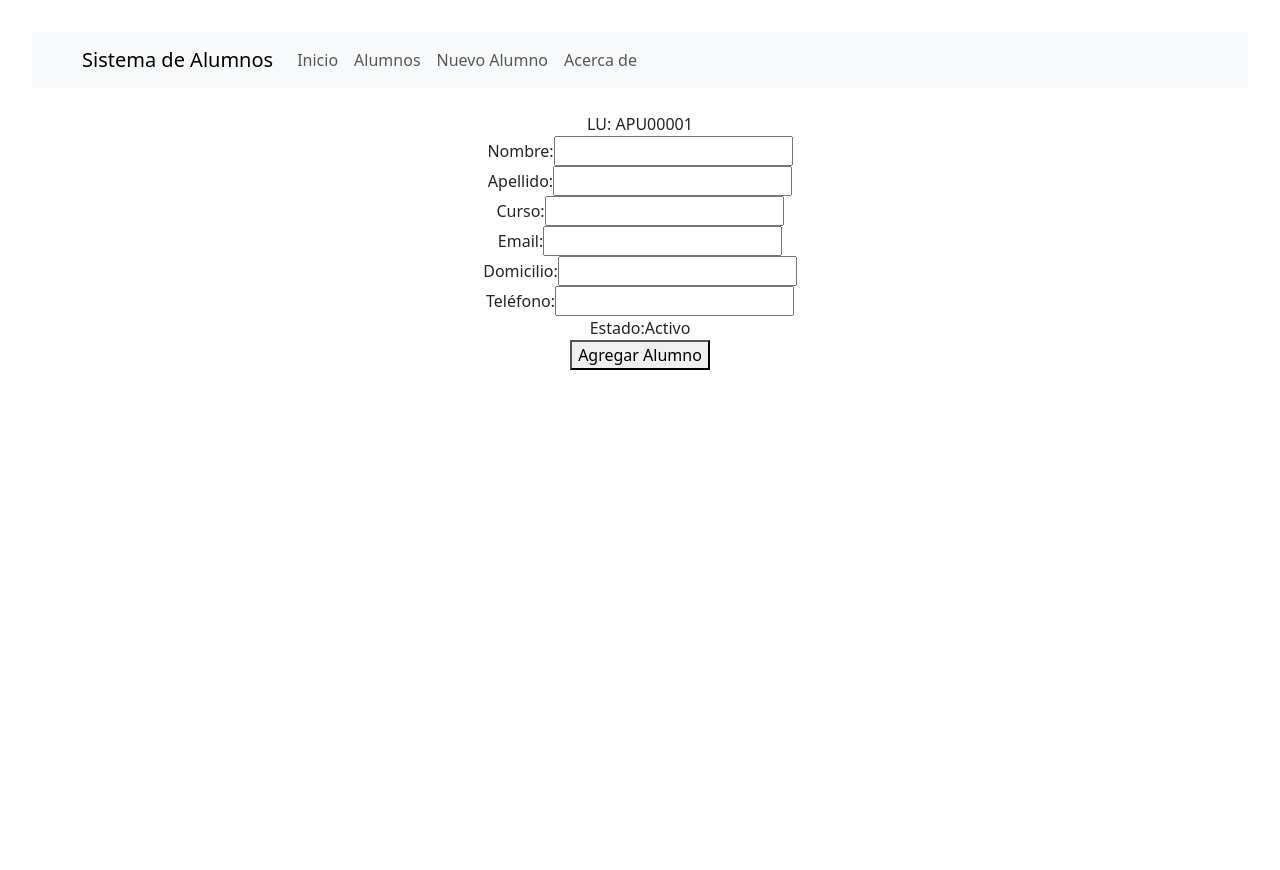
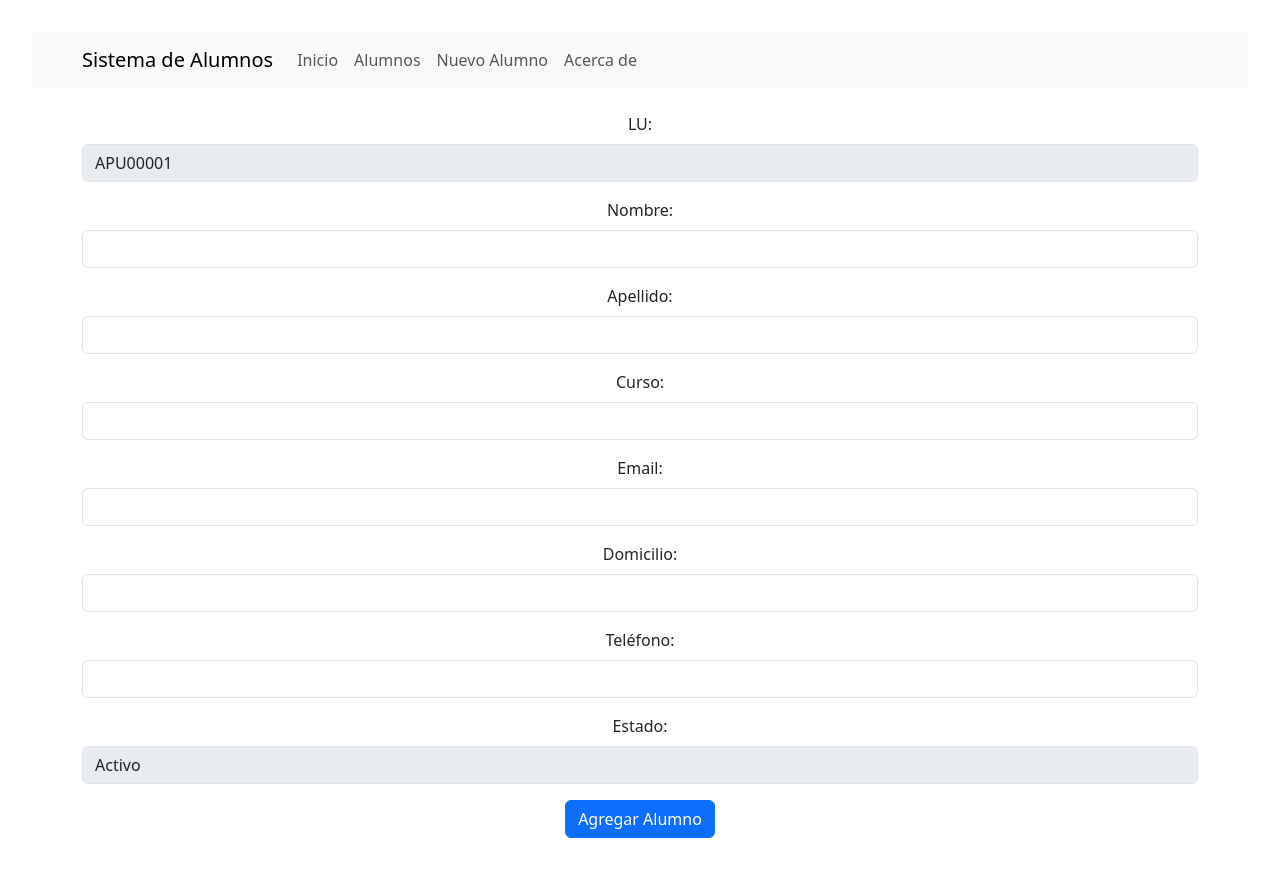
Before and after one commit to santip019/pv_tp5_grupo21, a React (Vite) app: page /nuevo-alumno in a window 1280 px wide. Before the commit the page ends 800 px from the top, so only its background shows below. Built offline with nearby package versions, Linux system fonts and the light colour scheme.

Commit message:
style: se agrega estilo básico a NuevoAlumno [Efimov Valentina]

```diff
--- a/src/assets/components/NuevoAlumno.jsx
+++ b/src/assets/components/NuevoAlumno.jsx
@@ -1,4 +1,6 @@
 import { useNuevoAlumno } from '../../hooks/useNuevoAlumno';
+import Form from 'react-bootstrap/Form';
+import Button from 'react-bootstrap/Button';
 
 const NuevoAlumno = ({ setAlumnos, alumnos }) => {
   const {
@@ -9,88 +11,41 @@ const NuevoAlumno = ({ setAlumnos, alumnos }) => {
   } = useNuevoAlumno(alumnos, setAlumnos);
 
   return (
-    <form onSubmit={manejarEnvio}>
-      <div>
-        <label>LU: </label>
-        <span> {siguienteLU}</span>
-      </div>
-      <div>
-        <label>Nombre:</label>
-        <input
-          type="text"
-          name="nombre"
-          value={nuevoAlumno.nombre}
-          onChange={manejarCambio}
-          pattern="^(?!\s*$)[a-zA-ZáéíóúÁÉÍÓÚñÑ0\s]+$"
-          title="Solo letras y espacios, no solo espacios"
-        />
-      </div>
-      <div>
-        <label>Apellido:</label>
-        <input
-          type="text"
-          name="apellido"
-          value={nuevoAlumno.apellido}
-          onChange={manejarCambio}
-          pattern="^(?!\s*$)[a-zA-ZáéíóúÁÉÍÓÚñÑ\s]+$"
-          title="Solo letras y espacios, no solo espacios"
-        />
-      </div>
-      <div>
-        <label>Curso:</label>
-        <input
-          type="text"
-          name="curso"
-          value={nuevoAlumno.curso}
-          onChange={manejarCambio}
-          pattern="^(?!\s*$)[a-zA-ZáéíóúÁÉÍÓÚñÑ0-9\s]+$"
-          title="Letras, números y espacios, no solo espacios"
-        />
-      </div>
-      <div>
-        <label>Email:</label>
-        <input
-          type="email"
-          name="email"
-          value={nuevoAlumno.email}
-          onChange={manejarCambio}
-        />
-      </div>
-      <div>
-        <label>Domicilio:</label>
-        <input
-          type="text"
-          name="domicilio"
-          value={nuevoAlumno.domicilio}
-          onChange={manejarCambio}
-          pattern="^(?!\s*$)[a-zA-ZáéíóúÁÉÍÓÚñÑ0-9\s]+$"
-          title="Letras, números y espacios, no solo espacios"
-        />
-      </div>
-      <div>
-        <label>Teléfono:</label>
-        <input
-          type="tel"
-          name="telefono"
-          value={nuevoAlumno.telefono}
-          onChange={manejarCambio}
-          title="Solo números y caracteres válidos para teléfono"
-        />
-      </div>
-      <div>
-        <label>Estado:</label>
-        <span>
-          {nuevoAlumno.estado === undefined || nuevoAlumno.estado
-            ? "Activo"
-            : "Inactivo"}
-        </span>
-      </div>
-      <div>
-        <button className="agregar-cambiar" type="submit">
-          Agregar Alumno
-        </button>
-      </div>
-    </form>
+    <Form onSubmit={manejarEnvio}>
+      <Form.Group className="mb-3" controlId="formBasicLU">
+        <Form.Label>LU: </Form.Label>
+        <Form.Control type="text" name="lu" value={siguienteLU} disabled />
+      </Form.Group>
+      <Form.Group className="mb-3" controlId="formBasicNombre">
+        <Form.Label>Nombre:</Form.Label>
+        <Form.Control type="text" name="nombre" value={nuevoAlumno.nombre} onChange={manejarCambio} />
+      </Form.Group>
+      <Form.Group className="mb-3" controlId="formBasicApellido">
+        <Form.Label>Apellido:</Form.Label>
+        <Form.Control type="text" name="apellido" value={nuevoAlumno.apellido} onChange={manejarCambio} />
+      </Form.Group>
+      <Form.Group className="mb-3" controlId="formBasicCurso">
+        <Form.Label>Curso:</Form.Label>
+        <Form.Control type="text" name="curso" value={nuevoAlumno.curso} onChange={manejarCambio} />
+      </Form.Group>
+      <Form.Group className="mb-3" controlId="formBasicEmail">
+        <Form.Label>Email:</Form.Label>
+        <Form.Control type="email" name="email" value={nuevoAlumno.email} onChange={manejarCambio} />
+      </Form.Group>
+      <Form.Group className="mb-3" controlId="formBasicDomicilio">
+        <Form.Label>Domicilio:</Form.Label>
+        <Form.Control type="text" name="domicilio" value={nuevoAlumno.domicilio} onChange={manejarCambio} />
+      </Form.Group>
+      <Form.Group className="mb-3" controlId="formBasicTelefono">
+        <Form.Label>Teléfono:</Form.Label>
+        <Form.Control type="text" name="telefono" value={nuevoAlumno.telefono} onChange={manejarCambio} />
+      </Form.Group>
+      <Form.Group className="mb-3" controlId="formBasicEstado">
+        <Form.Label>Estado:</Form.Label>
+        <Form.Control type="text" value={nuevoAlumno.estado === undefined || nuevoAlumno.estado? "Activo": "Inactivo"} disabled />
+      </Form.Group>
+      <Button variant="primary" type="submit">Agregar Alumno</Button>
+    </Form>
   );
 };
 
```
